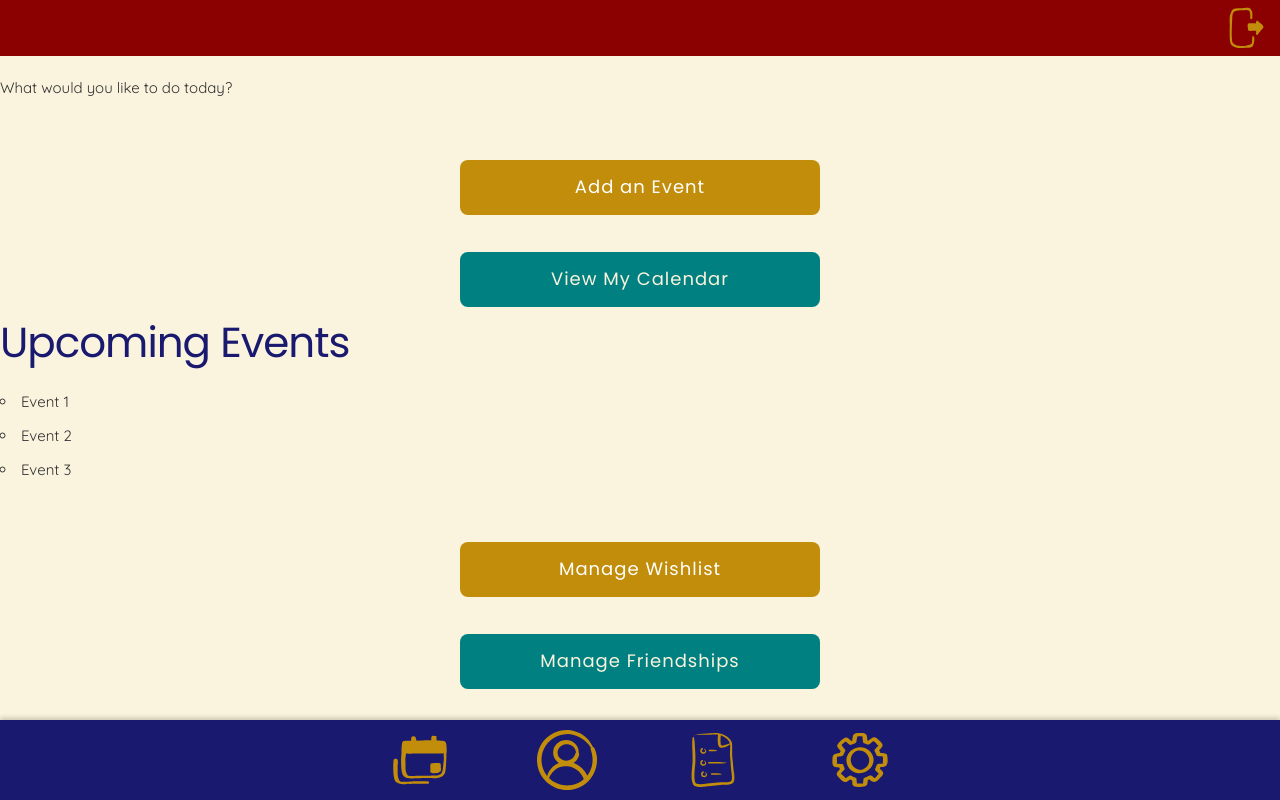
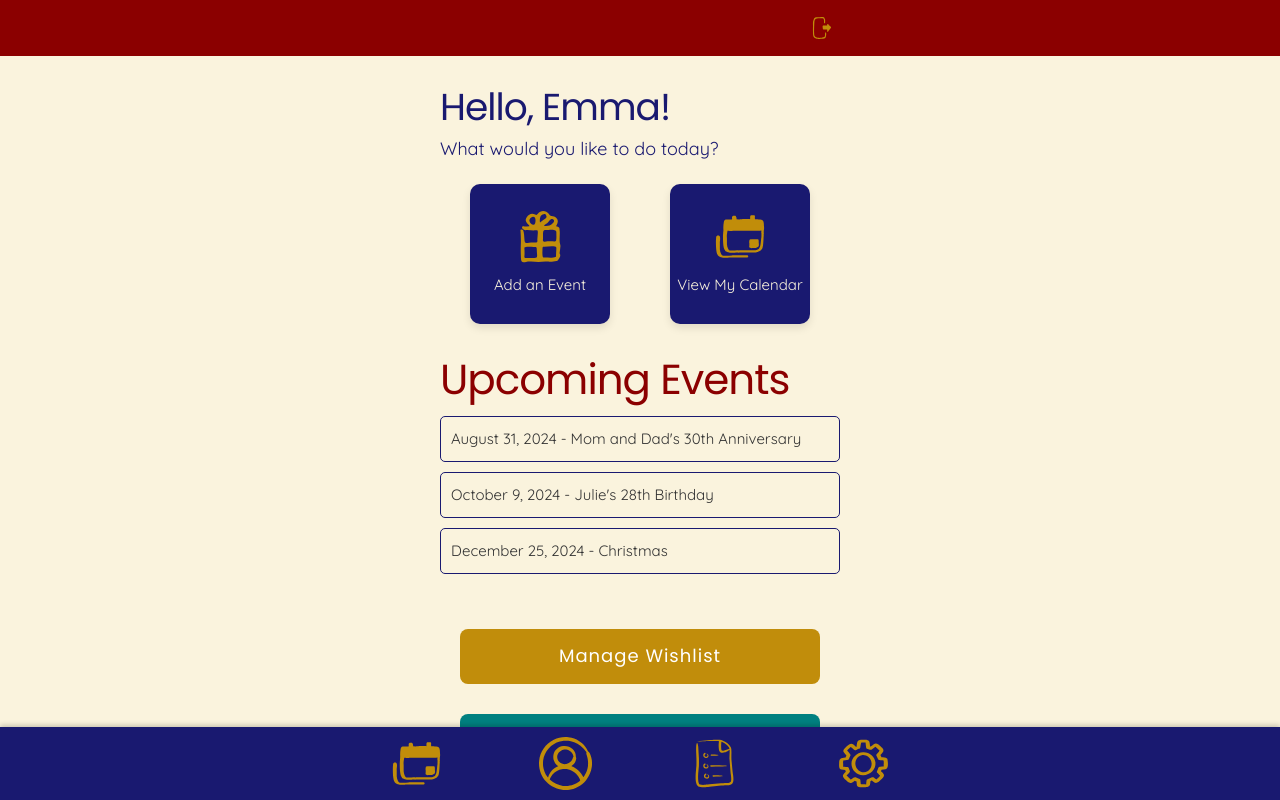
Before and after one commit to AndreaRene/Wishly, a React (Vite) app in the folder frontend/: page /dashboard in a window 1280 px wide. Built offline with nearby package versions, Linux system fonts and the light colour scheme; sample sign-in values are in the browser's storage.

Commit message:
code(dashboard) dashboard styling complete

```diff
--- a/frontend/src/components/Header/Header.css
+++ b/frontend/src/components/Header/Header.css
@@ -27,8 +27,7 @@
   width: 100%;
   height: 7%;
   display: flex;
-  justify-content: right;
-  align-items: center;
+  justify-content: center;
   padding: 10px 0;
   background-color: var(--red);
   box-sizing: border-box;
@@ -37,3 +36,9 @@
   left: 0;
   z-index: 1000;
 }
+
+.icon-container {
+  width: 400px;
+  display: flex;
+  justify-content: right;
+}
--- a/frontend/src/components/Header/SmallHeader.jsx
+++ b/frontend/src/components/Header/SmallHeader.jsx
@@ -1,25 +1,27 @@
 import './Header.css';
-import { useNavigate } from 'react-router-dom'; // Import useNavigate for navigation
+import { useNavigate } from 'react-router-dom';
 import LogoutIcon from '../../assets/logout_goldenrod.svg';
-import { logout } from '../../services/authServices'; // Import the logout function
+import { logout } from '../../services/authServices';
 
 const SmallHeader = () => {
     const navigate = useNavigate();
 
     const handleLogout = () => {
-        logout(); // Clear tokens and other session data
-        navigate( '/login' ); // Redirect to login page
+        logout();
+        navigate( '/login' );
     };
 
     return (
         <header className="small-header">
-            <img
-                src={ LogoutIcon }
-                alt="Logout"
-                className="icon"
-                onClick={ handleLogout } // Add the onClick handler
-                style={ { cursor: 'pointer' } } // Change cursor to pointer for better UX
-            />
+            <div className='icon-container'>
+                <img
+                    src={ LogoutIcon }
+                    alt="Logout"
+                    className="icon"
+                    onClick={ handleLogout }
+                    style={ { cursor: 'pointer' } }
+                />
+            </div>
         </header>
     );
 }
--- a/frontend/src/components/auth/Login.jsx
+++ b/frontend/src/components/auth/Login.jsx
@@ -21,6 +21,7 @@ const Login = () => {
             const { access, refresh } = response.data;
             localStorage.setItem( 'accessToken', access );
             localStorage.setItem( 'refreshToken', refresh );
+            localStorage.setItem( 'username', response.data.username );
 
             // Redirect to the dashboard after successful login
             navigate( '/dashboard' );
--- a/frontend/src/components/pages/Dashboard/Dashboard.css
+++ b/frontend/src/components/pages/Dashboard/Dashboard.css
@@ -0,0 +1,84 @@
+.dashboard-content {
+  display: flex;
+  flex-direction: column;
+  justify-content: flex-start;
+  align-items: center;
+  padding: 80px 20px 20px;
+  width: 100%;
+  max-width: 100vw;
+  box-sizing: border-box;
+}
+
+.dashboard-header {
+  width: 90%;
+  max-width: 400px;
+  text-align: left;
+  margin-bottom: 10px;
+}
+
+.dashboard-header h1 {
+  margin: 5px 0;
+  font-size: 2.5em;
+  color: var(--blue);
+}
+
+.dashboard-header p {
+  font-size: 1.2em;
+  margin: 0;
+  color: var(--blue);
+}
+
+.card-group {
+  display: flex;
+  justify-content: space-around;
+  max-width: 400px;
+  width: 100%;
+}
+
+.dashboard-card {
+  background-color: var(--blue);
+  color: var(--eggshell);
+  margin: 10px;
+  width: 140px;
+  height: 140px;
+  display: flex;
+  flex-direction: column;
+  justify-content: center;
+  align-items: center;
+  border-radius: 10px;
+  text-align: center;
+  box-shadow: 0 4px 8px rgba(0, 0, 0, 0.1);
+  box-sizing: border-box;
+}
+
+.dashboard-card img {
+  max-width: 50%;
+  margin-bottom: 10px;
+}
+
+.upcoming-events {
+  margin-top: 20px;
+  width: 90%;
+  max-width: 400px;
+}
+
+.upcoming-events h2 {
+  margin-bottom: 10px;
+  color: var(--red);
+  text-align: left;
+}
+
+.upcoming-events ul {
+  width: 100%;
+  list-style-type: none;
+  padding: 0;
+}
+
+.upcoming-events li {
+  background-color: var(--eggshell);
+  margin: 10px 0;
+  padding: 10px;
+  border-radius: 5px;
+  border: 1px solid var(--blue);
+  color: var(--jet);
+}
--- a/frontend/src/components/pages/Dashboard/Dashboard.jsx
+++ b/frontend/src/components/pages/Dashboard/Dashboard.jsx
@@ -1,28 +1,45 @@
-import './dashboard.css';
+import './Dashboard.css';
+import Gift from '../../../assets/gift_goldenrod.svg';
+import Calendar from '../../../assets/calendar_goldenrod.svg';
+import { useEffect, useState } from 'react';
 
 const Dashboard = () => {
+
+    const [username, setUsername] = useState( '' );
+
+    useEffect( () => {
+        const storedUsername = localStorage.getItem( 'username' );
+        setUsername( storedUsername );
+    }, [] );
+
     return (
-        <main className="dashboard">
-            <div className="dashboard-content">
-                <h1>Hello, User!</h1>
+        <main className="dashboard-content">
+            <section className="dashboard-header">
+                <h1>Hello, Emma!</h1>
                 <p>What would you like to do today?</p>
-                <section className='button-group'>
-                    <button className="button-action">Add an Event</button>
-                    <button className="button-normal">View My Calendar</button>
             </section>
+            <section className='card-group'>
+                <div className="dashboard-card">
+                    <img src={ Gift } alt="Add an event" />Add an Event
+                </div>
+                <div className="dashboard-card">
+                    <img src={ Calendar } alt="View My Calendar" />View My Calendar
+                </div>
+            </section>
+
             <section className='upcoming-events'>
                 <h2>Upcoming Events</h2>
                 <ul>
-                        <li>Event 1</li>
-                        <li>Event 2</li>
-                        <li>Event 3</li>
+                    <li>August 31, 2024 - Mom and Dad&apos;s 30th Anniversary</li>
+                    <li>October 9, 2024 - Julie&apos;s 28th Birthday</li>
+                    <li>December 25, 2024 - Christmas</li>
                 </ul>
             </section>
+
             <section className='button-group'>
                 <button className="button-action">Manage Wishlist</button>
                 <button className="button-normal">Manage Friendships</button>
             </section>
-            </div>
         </main>
     );
 }
--- a/frontend/src/components/pages/LandingPage/LandingPage.css
+++ b/frontend/src/components/pages/LandingPage/LandingPage.css
@@ -13,12 +13,3 @@
   margin-bottom: 20px;
   font-size: 2.5em;
 }
-
-.button-group {
-  display: flex;
-  flex-direction: column;
-  gap: 17px;
-  width: 90%;
-  max-width: 400px;
-  margin: 5rem auto 0;
-}
--- a/frontend/src/index.css
+++ b/frontend/src/index.css
@@ -57,7 +57,14 @@ a {
 a:hover {
   color: var(--goldenrod);
 }
-
+.button-group {
+  display: flex;
+  flex-direction: column;
+  gap: 10px;
+  width: 100%;
+  max-width: 400px;
+  margin-top: 20px;
+}
 /* Base Button Styles */
 button {
   width: 90%;
```
Also changed, not shown: frontend/src/assets/calendar_goldenrod.svg, frontend/src/assets/gift_goldenrod.svg (added). Lines whose indentation alone changed are shown as unchanged.
